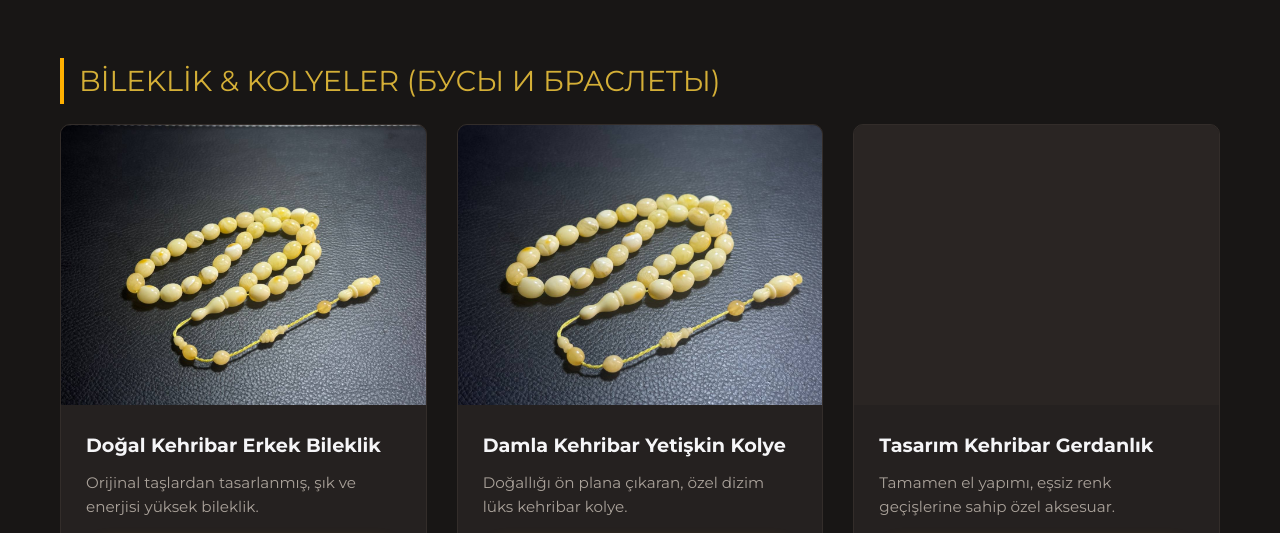
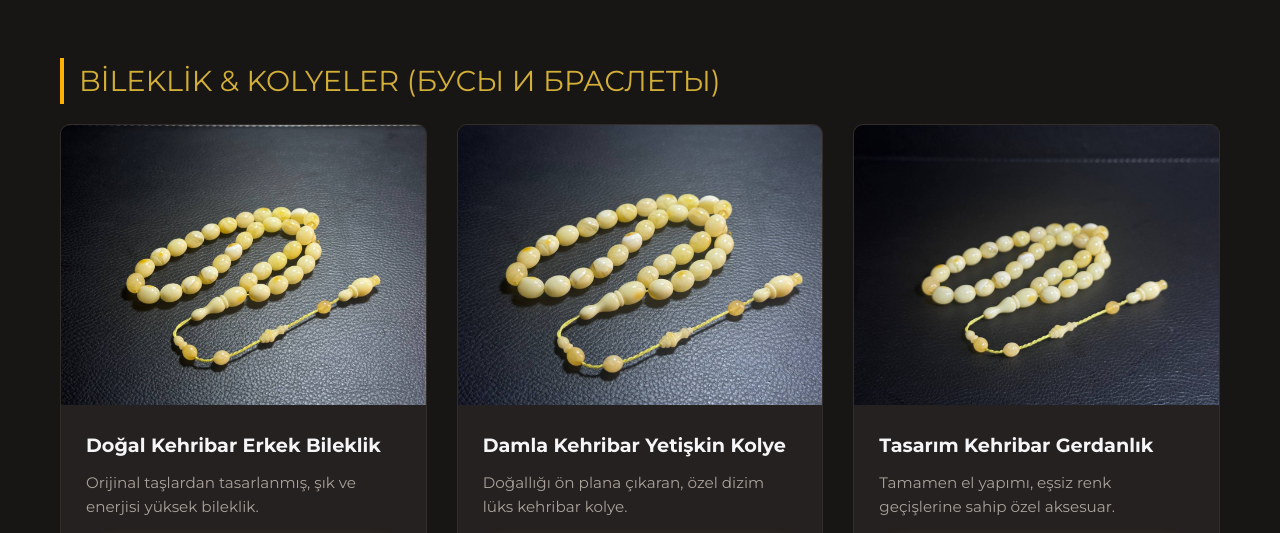
Before and after one commit to ArtemSabio/amber-website, a plain HTML site: page index.html in a window 1280 px wide. Shown: the part 3226-3759 px from the top of the page. Drawn offline with Linux system fonts and the light colour scheme.

Commit message:
Update index.html

```diff
--- a/index.html
+++ b/index.html
@@ -212,7 +212,7 @@
         .cat-2-img-3 { background-image: url('photo_2026-05-27_16-19-51.jpg'); }
         .cat-3-img-1 { background-image: url('photo_2026-06-04_11-37-14.jpg'); }
         .cat-3-img-2 { background-image: url('photo_2026-06-04_11-37-18.jpg'); }
-        .cat-3-img-4 { background-image: url('photo_2026-06-04_11-37-21.jpg'); }
+        .cat-3-img-3 { background-image: url('photo_2026-06-04_11-37-21.jpg'); }
         .cat-4-img-1 { background-image: url('photo_2026-06-04_11-24-21.jpg'); }
         .cat-4-img-2 { background-image: url('photo_2026-06-04_11-24-01.jpg'); }
         .cat-4-img-3 { background-image: url('photo_2026-06-04_11-24-28.jpg'); }
```
